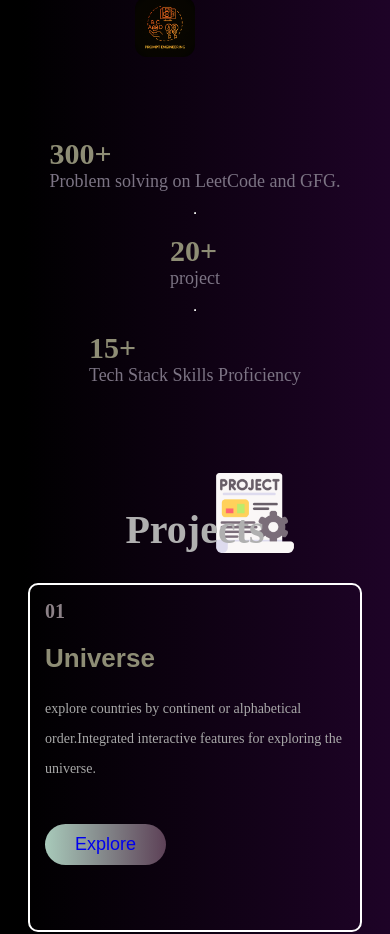
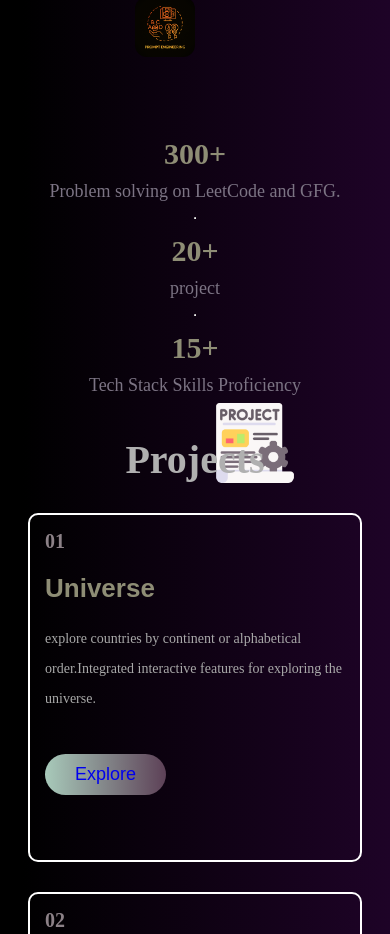
Before and after one commit to ZISHANARIF/MY_porfolio, a React (Vite) app: page / in a window 390 px wide. Shown: the part 2469-3403 px from the top of the page. Built offline with nearby package versions, Linux system fonts and the light colour scheme.

Commit message:
improve responsiveness

```diff
--- a/src/components/About.css
+++ b/src/components/About.css
@@ -52,17 +52,25 @@
     border-radius: 20%;
 }
 
-.about-achivements{
+/* .about-achivements{
     display: flex;
 width: 100%;
 justify-content: space-around;
 margin-bottom: 80px;
 color: rgb(124, 116, 132);
-
+} */
+.about-achivements{
+  display: flex;
+  justify-content: space-between;
+  gap: 60px;
+  flex-wrap: wrap;
+  width: 100%;
+  text-align: center;
+color: rgb(124, 116, 132);
 }
 
 .about-achivement{
-    display: 1 flex;
+    display:flex;
 flex-direction: column;
 align-items: center;
 gap: 10px;
@@ -103,8 +111,18 @@
   .about-skills {
     grid-template-columns: repeat(auto-fit, minmax(120px, 1fr));
   }
+
+  .about-achivements {
+    justify-content: center;
+    gap: 40px;
   }
 
+  .about-achivement h1 {
+    font-size: 50px;
+  }
+}
+
+/* Responsive Design for Tablets */
 @media (max-width: 768px) {
   .about {
     margin: 40px 20px;
@@ -128,8 +146,14 @@
   .about-achivement h1 {
     font-size: 40px;
   }
+
+  .about-achivement p {
+    font-size: 20px;
+    text-align: center;
+  }
 }
 
+/* Responsive Design for Mobile Phones */
 @media (max-width: 480px) {
   .about-title h1 {
     font-size: 40px;
@@ -140,11 +164,22 @@
     height: 60px;
   }
 
+  .about-achivements {
+    flex-direction: column;
+    align-items: center;
+    gap: 15px;
+  }
+
+  .about-achivement {
+    width: 90%;
+  }
+
   .about-achivement h1 {
     font-size: 30px;
   }
 
   .about-achivement p {
     font-size: 18px;
+    text-align: center;
   }
 }
```
Lines whose indentation alone changed are shown as unchanged.
